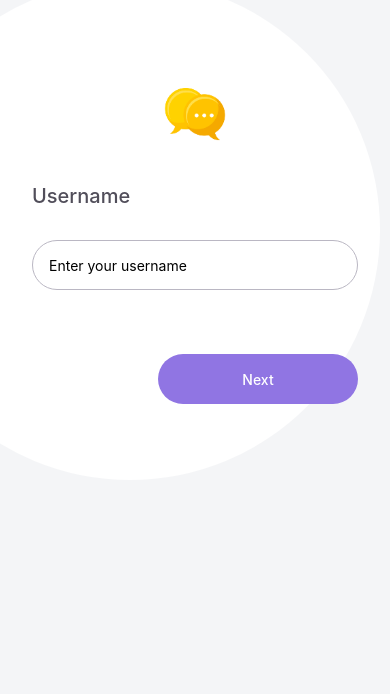
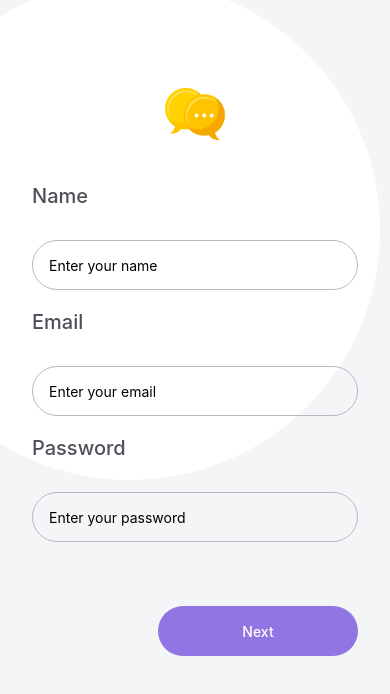
Before and after one commit to root27/Chat-App, a React Native app: screen /Login in a window 390 px wide. Shown: the top 694 px of the page. Built offline with nearby package versions, Linux system fonts and the light colour scheme; no server answers.

Commit message:
email and password added

```diff
--- a/screens/LoginScreen.js
+++ b/screens/LoginScreen.js
@@ -2,10 +2,12 @@ import { StyleSheet, Text, View ,Image,TextInput,TouchableOpacity} from 'react-n
 import React,{useState} from 'react'
 import { useNavigation } from "@react-navigation/native"
 import {auth} from "../firebase"
-import { signInAnonymously, updateProfile } from "firebase/auth"
+import { updateProfile,signInWithEmailAndPassword } from "firebase/auth";
 
 const LoginScreen = () => {
 
+    const [email, setEmail] = useState("")
+    const [password, setPassword] = useState("")
     const [name, setName] = useState("")
 
     const navigation = useNavigation();
@@ -20,38 +22,50 @@ const LoginScreen = () => {
             <Image source={require("../assets/chat.jpg")} style={{width: 100, height: 100, alignSelf: "center"}} />
         </View>
         <View style={{marginHorizontal: 32}}>
+
             <Text style={{fontSize: 20, fontWeight: "500", color: "#514e5a",
-            marginTop: 20}}>Username
+            marginTop: 20}}>Name
             </Text>
-            <TextInput style={styles.input} placeholder="Enter your username" onChangeText={(text) => setName(text)} />
+            <TextInput style={styles.input} placeholder="Enter your name" onChangeText={(text) => setName(text)} />
+
+            <Text style={{fontSize: 20, fontWeight: "500", color: "#514e5a",
+            marginTop: 20}}>Email
+            </Text>
+            <TextInput style={styles.input} placeholder="Enter your email" onChangeText={(text) => setEmail(text)} />
+
+            <Text style={{fontSize: 20, fontWeight: "500", color: "#514e5a",
+            marginTop: 20}}>Password
+            </Text>
+            <TextInput style={styles.input} placeholder="Enter your password"
+
+                secureTextEntry={true}
+            onChangeText={(text) => setPassword(text)} />
 
             <View style={{alignItems: "flex-end", marginTop: 64}}>
                 <TouchableOpacity onPress={
                     () => {
 
-                        signInAnonymously(auth).then((userCredential) => {
-                            // Signed in..
+                        signInWithEmailAndPassword( email, password)
+                        .then((userCredential) => {
+                            // Signed in
 
+                            console.log(auth.currentUser)
 
                             updateProfile(auth.currentUser, {
                                 displayName: name
-                                }).then(() => {
-                                // Update successful
+                            }).then(() => {
+                                // Profile updated!
+                                // ...
+                            }).catch((error) => {
+                                // An error occurred
+                                // ...
+                                console.log(error)
+                            });
 
-                                setUser(auth.currentUser);
-                                }).catch((error) => {
-                                // An error occurred
-                                console.log(error);
-                                });
+                        })
 
 
 
-
-
-                            // ...
-                            }).catch((error) => {
-                            const errorCode = error.code;
-                            });
 
                         navigation.navigate("Chat",{user: auth.currentUser
                         })
```
